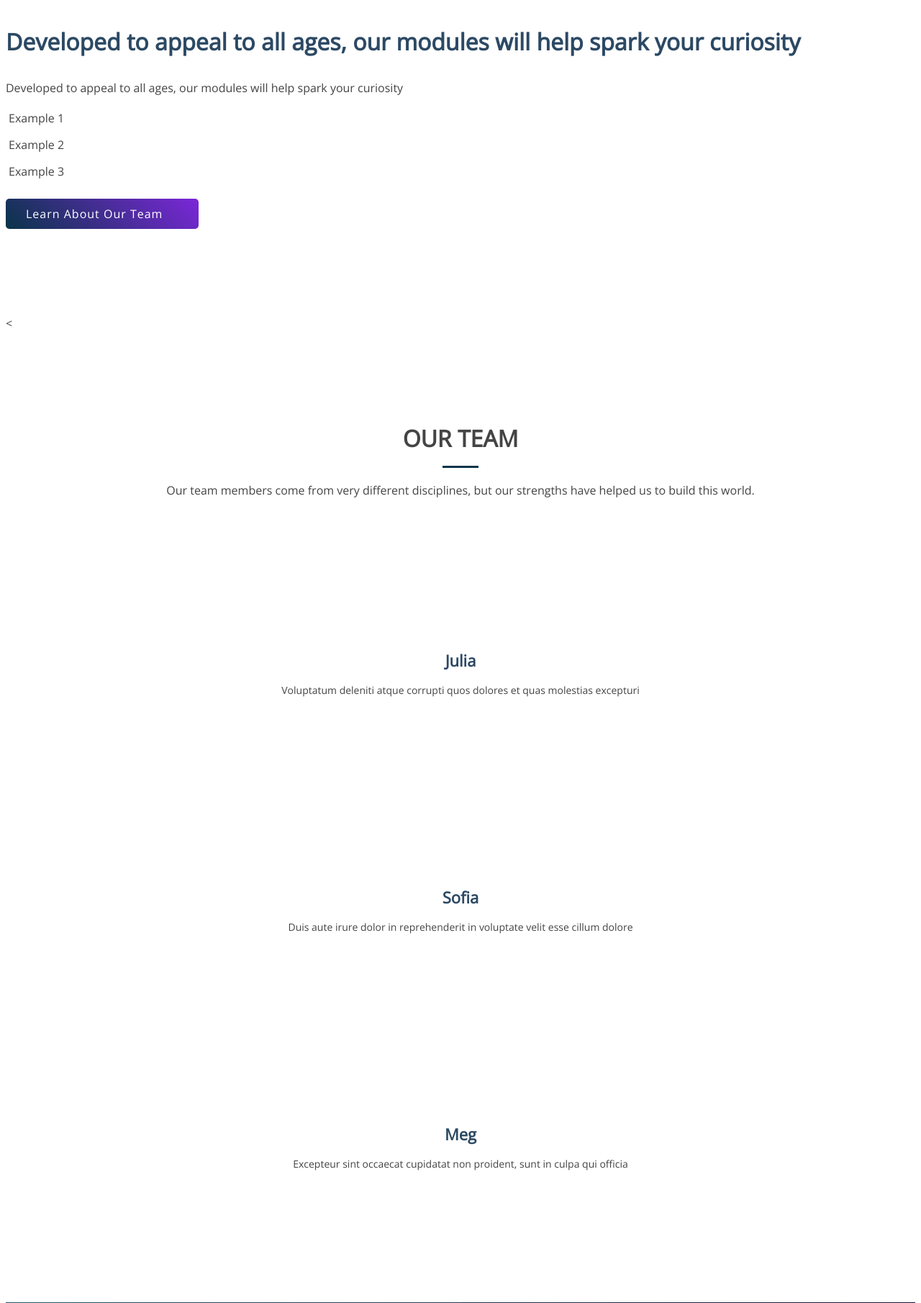
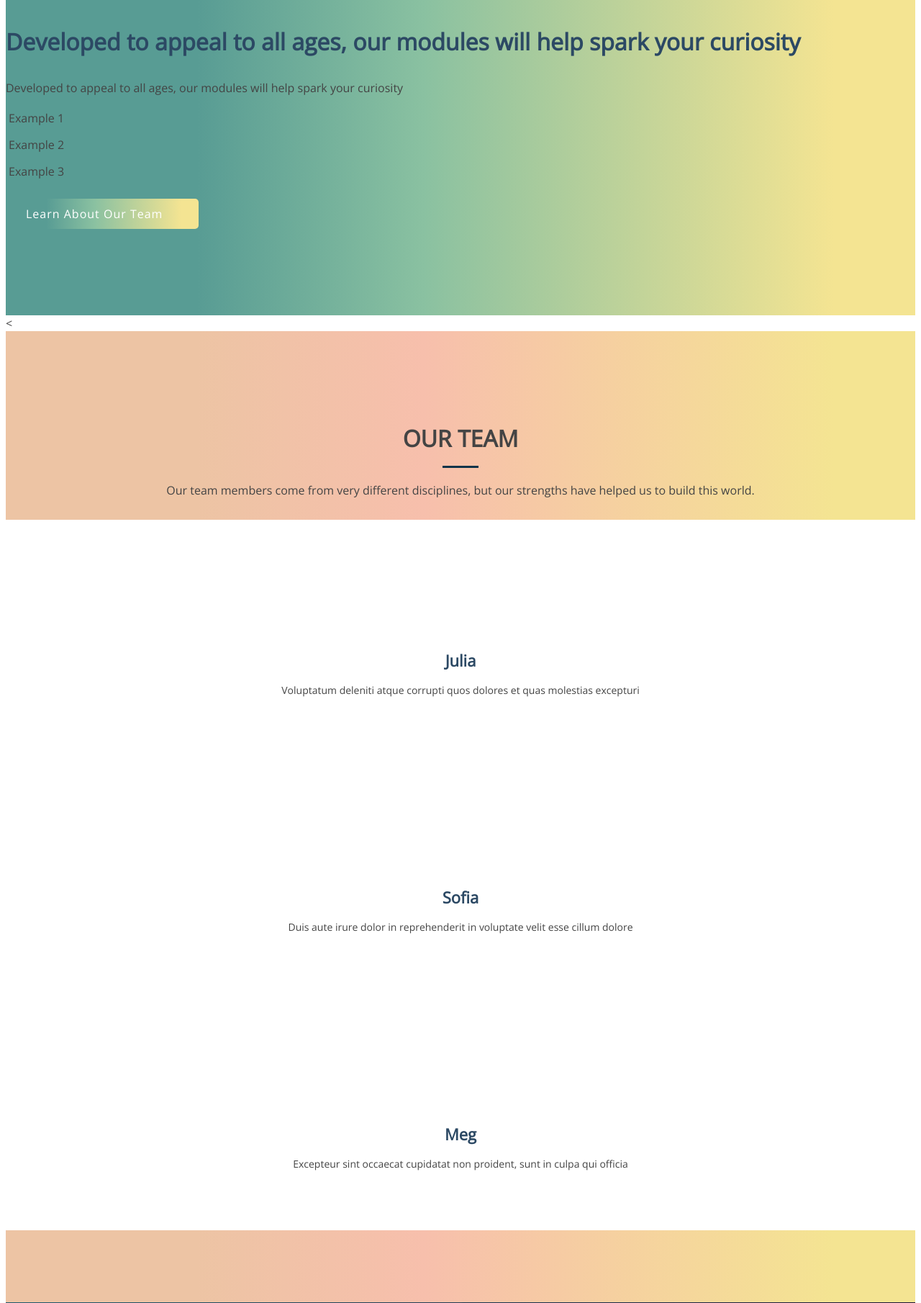
Before and after one commit to JuliaCastillo/space-odyssey-2021-beta, a PHP site: page /ui/index.html in a window 1280 px wide. Shown: the part 1429-3239 px from the top of the page at 72% size. Run offline with PHP 8.4, Linux system fonts and the light colour scheme; some web fonts are replaced.

Commit message:
background gradient tests and quiz background

```diff
--- a/assets/css/style.css
+++ b/assets/css/style.css
@@ -82,7 +82,7 @@ h1, h2, h3, h4, h5, h6 {
 }
 
 #header.header-scrolled, #header.header-inner-pages {
-  background: #0c5460;
+  background: #72a25a;
   padding: 12px 0;
 }
 
@@ -606,7 +606,7 @@ section {
 }
 
 .section-bg {
-  background-color: #FFFFFF;
+  background: linear-gradient(90deg, rgba(237,196,164,1) 21%, rgba(247,191,172,1) 46%, rgba(244,228,146,1) 91%);
 }
 
 .section-title {
@@ -643,6 +643,7 @@ section {
 --------------------------------------------------------------*/
 .about {
   padding: 120px 0;
+  background: linear-gradient(90deg, rgba(88,156,148,1) 21%, rgba(138,193,161,1) 46%, rgba(244,228,146,1) 91%);
 }
 
 .about .content h3 {
@@ -680,12 +681,12 @@ section {
   border-radius: 5px;
   transition: 0.5s;
   color: #fff;
-  background: linear-gradient(45deg, #0A344A 0%, #7b27d8 100%);
+  background: linear-gradient(90deg, rgba(88,156,148,1) 21%, rgba(138,193,161,1) 46%, rgba(244,228,146,1) 91%);
   position: relative;
 }
 
 .about .content .read-more:hover {
-  background: linear-gradient(180deg, #0A344A 0%, #7b27d8 100%);
+  background: linear-gradient(90deg, rgba(237,196,164,1) 21%, rgba(247,191,172,1) 46%, rgba(244,228,146,1) 91%);
 }
 
 .about .content .read-more i {
--- a/ui/index.html
+++ b/ui/index.html
@@ -39,7 +39,7 @@
 
   <!-- End Hero -->
 
-  <main id="main">
+
 
     <!-- ======= Our Story Section ======= -->
 
@@ -133,7 +133,7 @@
 	  <!-- End Our Team- Formerly Services Section -->
 
 
-  </main><!-- End #main -->
+
 
 
   <!-- ======= Footer ======= -->
--- a/ui/quiz.html
+++ b/ui/quiz.html
@@ -15,6 +15,9 @@
         </div>
 
             <h3><i>Quiz time!</i></h3>
+
+
+
 
 
 
```
